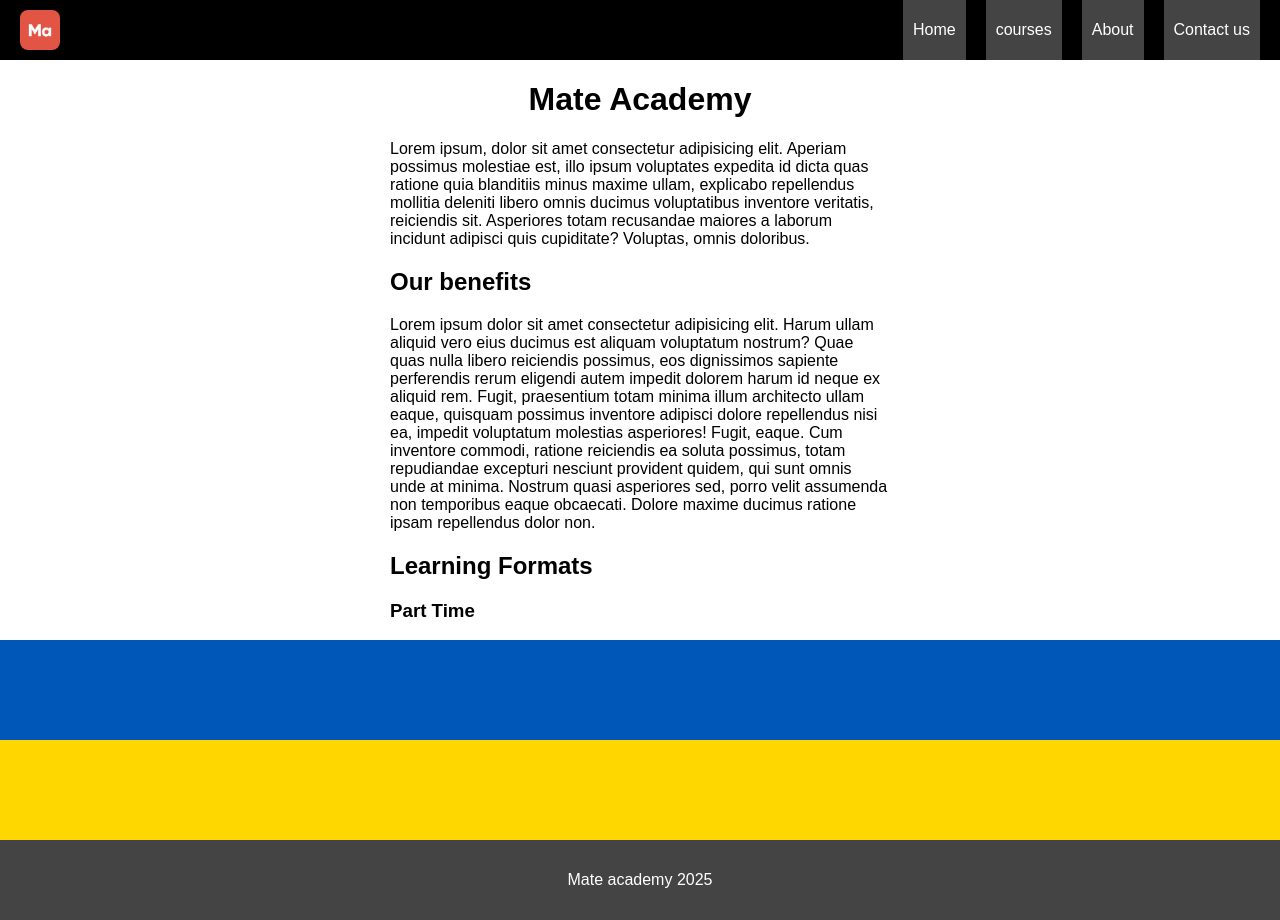
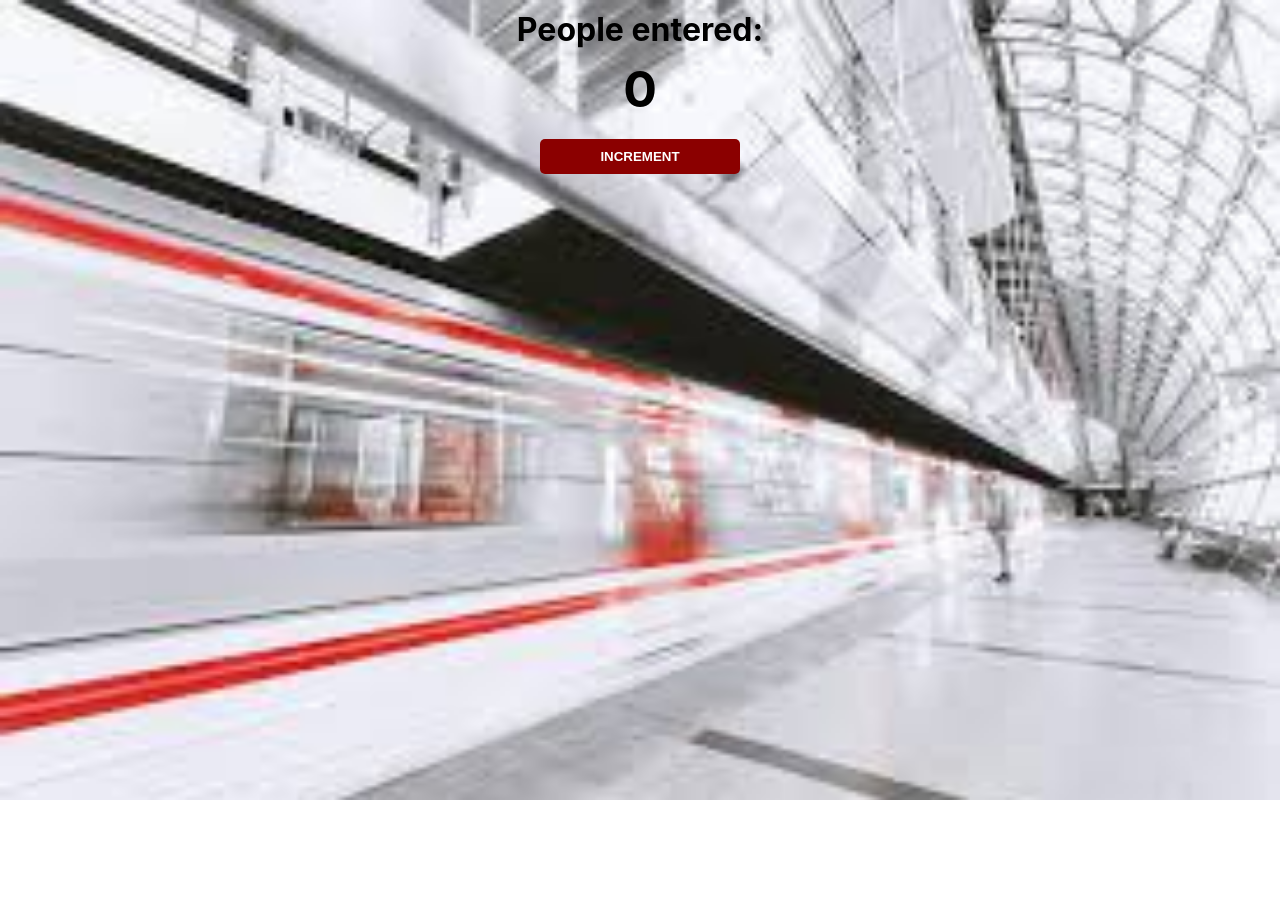
Before and after one commit to sergiodealencar/sergiodealencar.github.io, a plain HTML site: page index.html in a window 1280 px wide. After the commit the page ends 800 px from the top, so only its background shows below. Drawn offline with Linux system fonts and the light colour scheme.

Commit message:
new version

```diff
--- /dev/null
+++ b/index.css
@@ -0,0 +1,37 @@
+body {
+  background-image: url("station.jpg");
+  background-size: cover;
+  font-family: -apple-system, BlinkMacSystemFont, 'Segoe UI', Roboto, Oxygen, Ubuntu, Cantarell, 'Open Sans', 'Helvetica Neue', sans-serif;
+  font-weight: bold;
+  text-align: center;
+}
+
+h1 {
+  margin-top: 10px;
+  margin-bottom: 10px;
+}
+
+h2 {
+  font-size: 50px;
+  margin-top: 0;
+  margin-bottom: 20px;
+}
+
+button {
+  border: none;
+  padding-top: 10px;
+  padding-bottom: 10px;
+  color: white;
+  font-weight: bold;
+  width: 200px;
+  margin-bottom: 5px;
+  border-radius: 5px;
+}
+
+#increment-btn {
+  background: darkred;
+}
+
+#save-btn {
+  background: darkgreen;
+}
--- a/index.html
+++ b/index.html
@@ -1,63 +1,11 @@
-<!DOCTYPE html>
-<html lang="en">
-  <head>
-    <meta charset="UTF-8">
-    <title>Mate Academy</title>
-    <link rel="stylesheet" href="style.css">
-    <link rel="stylesheet" href="normalize.css">
-  </head>
-
-  <body>
-    <header class="header">
-      <a href="index.html" class="logo">
-        <img
-          src="ma.png"
-          alt="Mate Academy"
-          class="logo__img"
-        >
-      </a>
-
-      <nav class="nav">
-        <ul class="nav__list">
-          <li class="nav__item">
-            <a class="nav__link" href="index.html">Home</a>
-          </li>
-          <li class="nav__item">
-            <a class="nav__link" href="courses.html">courses</a>
-          </li>
-          <li class="nav__item">
-            <a class="nav__link" href="about.html">About</a>
-          </li>
-          <li class="nav__item">
-            <a class="nav__link" href="contacts.html">Contact us</a>
-          </li>
-        </ul>
-        </nav>
-    </header>
-
-    <main class="container">
-      <h1 class="title">Mate Academy</h1>
-      <p>Lorem ipsum, dolor sit amet consectetur adipisicing elit. Aperiam possimus molestiae est, illo ipsum voluptates expedita id dicta quas ratione quia blanditiis minus maxime ullam, explicabo repellendus mollitia deleniti libero omnis ducimus voluptatibus inventore veritatis, reiciendis sit. Asperiores totam recusandae maiores a laborum incidunt adipisci quis cupiditate? Voluptas, omnis doloribus.</p>
-
-    <section class="benefits">
-      <h2>Our benefits</h2>
-      <p>Lorem ipsum dolor sit amet consectetur adipisicing elit. Harum ullam aliquid vero eius ducimus est aliquam voluptatum nostrum? Quae quas nulla libero reiciendis possimus, eos dignissimos sapiente perferendis rerum eligendi autem impedit dolorem harum id neque ex aliquid rem. Fugit, praesentium totam minima illum architecto ullam eaque, quisquam possimus inventore adipisci dolore repellendus nisi ea, impedit voluptatum molestias asperiores! Fugit, eaque. Cum inventore commodi, ratione reiciendis ea soluta possimus, totam repudiandae excepturi nesciunt provident quidem, qui sunt omnis unde at minima. Nostrum quasi asperiores sed, porro velit assumenda non temporibus eaque obcaecati. Dolore maxime ducimus ratione ipsam repellendus dolor non.</p>
-    </section>
-
-    <section class="formats">
-      <h2>Learning Formats</h2>
-      <article>
-        <h3>Part Time</h3>
-      </article>
-    </section>
-    </main>
-
-    <div class="outer">
-      <div class="inner"></div>
-    </div>
-
-    <footer class="footer">
-      Mate academy 2025
-    </footer>
-  </body>
+<html>
+    <head>
+        <link rel="stylesheet" href="index.css">
+    </head>
+    <body>
+        <h1>People entered:</h1>
+        <h2 id="count-el">0</h2>
+        <button id="increment-btn" onclick="increment()">INCREMENT</button>
+        <script src="index.js"></script>
+    </body>
 </html>
--- /dev/null
+++ b/index.js
@@ -0,0 +1,17 @@
+// document.getElementById("count").innerText = 5
+
+// let count = 5
+// count = count + 1
+// console.log(count)
+
+// intialize the count as 0
+// listen for clicks on the increment button
+// increment the count variable when the button is clicked (log it out)
+// change the count-el in the HTML to reflect the new count
+
+let count = 0
+
+function increment() {
+    count = count + 1
+    console.log(count)
+}
--- a/normalize.css
+++ /dev/null
@@ -1,7 +0,0 @@
-html {
-  font-family: Arial, Helvetica, sans-serif;
-}
-
-body {
-  margin: 0;
-}
--- a/style.css
+++ /dev/null
@@ -1,60 +0,0 @@
-.title {
-  text-align: center;
-}
-
-.header {
-  display: flex;
-  padding: 0px 20px;
-  align-items: center;
-  justify-content: space-between;
-  background-color: #000;
-}
-
-.logo__img {
-  display: block;
-  width: 40px;
-  height: 40px;
-  border-radius: 8px;
-}
-
-
-.nav__list {
-  display: flex;
-  gap: 20px;
-  margin: 0;
-  padding: 0;
-  list-style: none;
-}
-
-.nav__link {
-  display: block;
-  height: 60px;
-  line-height: 60px;
-  padding: 0 10px;
-  color: #fff;
-  text-decoration: none;
-  background-color: #444;
-}
-
-.container {
-  max-width: 500px;
-  margin: 0 auto;
-  padding: 0 10px;
-}
-
-.footer {
-  color: #fff;
-  background-color: #444;
-  text-align: center;
-  line-height: 80px;
-}
-
-.outer {
-  height: 200px;
-  background-color: #ffd700;
-}
-
-.inner {
-  height: 100px;
-  background-color: #0057b7;
-}
```
Also changed, not shown: ma.png (deleted), station.jpg (added).
